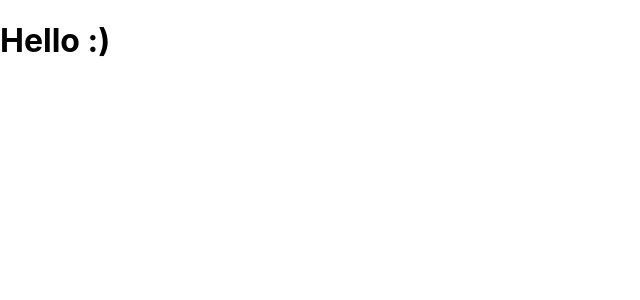
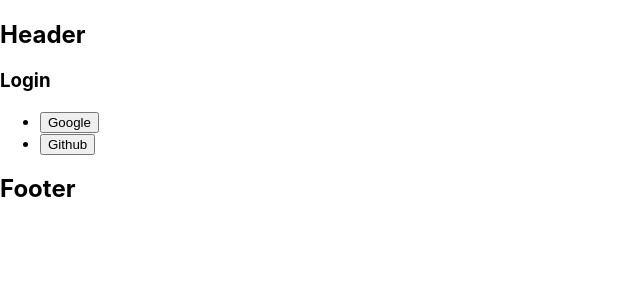
Before and after one commit to JayeHa/online-notes, a React (Create React App) app: page / in a window 1280 px wide. Shown: the top 300 px of the page, without its empty margins (0-640 px from the left). Built offline with nearby package versions, Linux system fonts and the light colour scheme; no server answers.

Commit message:
10.2 로그인 화면 Firebase 추가 💡

```diff
--- a/src/app.jsx
+++ b/src/app.jsx
@@ -1,9 +1,10 @@
 import React from 'react';
 import './app.css';
+import Login from './components/login/login';
 
-function App() {
+function App({authService}) {
   return (
-    <h1>Hello :)</h1>
+    <Login authService={authService}/>
   );
 }
 
--- /dev/null
+++ b/src/components/footer/footer.jsx
@@ -0,0 +1,7 @@
+import React from 'react';
+
+const Footer = (props) => (
+       <h1>Footer</h1>
+    );
+
+export default Footer;
--- /dev/null
+++ b/src/components/header/header.jsx
@@ -0,0 +1,7 @@
+import React from 'react';
+
+const Header = (props) => (
+       <h1>Header</h1>
+    );
+
+export default Header;
--- /dev/null
+++ b/src/components/login/login.jsx
@@ -0,0 +1,26 @@
+import React from 'react';
+import Footer from '../footer/footer';
+import Header from '../header/header';
+
+const Login = ({authService}) => {
+    const onLogin = event => {
+        authService
+        .login(event.currentTarget.textContent)
+        .then(console.log);
+    };
+    return(
+        <section>
+            <Header/>
+            <section>
+                <h1>Login</h1>
+                <ul>
+                    <li><button onClick={onLogin}>Google</button></li>
+                    <li><button onClick={onLogin}>Github</button></li>
+                </ul>
+            </section>
+            <Footer/>
+        </section>
+    );
+};
+
+export default Login;
--- a/src/index.js
+++ b/src/index.js
@@ -2,10 +2,12 @@
 import ReactDOM from 'react-dom';
 import './index.module.css';
 import App from './app';
+import AuthService from './service/auth_service.js';
 
+const authService = new AuthService();
 ReactDOM.render(
   <React.StrictMode>
-    <App />
+    <App authService={authService}/>
   </React.StrictMode>,
   document.getElementById('root')
 );
--- a/src/service/auth_service.js
+++ b/src/service/auth_service.js
@@ -1,4 +1,5 @@
 import firebase from 'firebase';
+import firebaseApp from './firebase';
 
 class AuthService{
     login(providerName) {
--- a/src/service/firebase.js
+++ b/src/service/firebase.js
@@ -1,5 +1,4 @@
 import firebase from 'firebase';
-
   const firebaseConfig = {
     apiKey: process.env.REACT_APP_FIREBASE_API_KEY,
     authDomain: process.env.REACT_APP_FIREBASE_AUTH_DOMAIN,
@@ -7,4 +6,5 @@
     projectId: process.env.REACT_APP_FIREBASE_PROJECT_ID,
   };
   // Initialize Firebase
-  firebase.initializeApp(firebaseConfig);
+  const firebaseApp = firebase.initializeApp(firebaseConfig);
+  export default firebaseApp;
```
